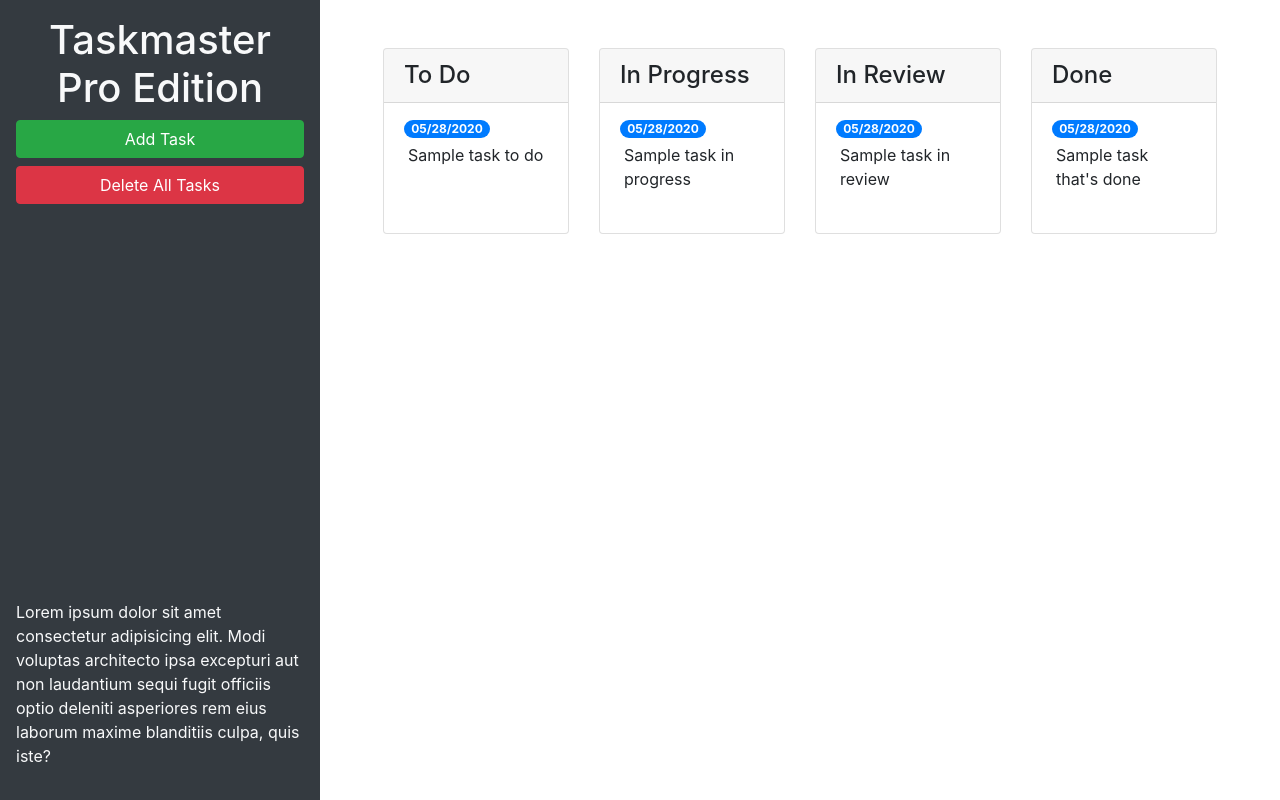
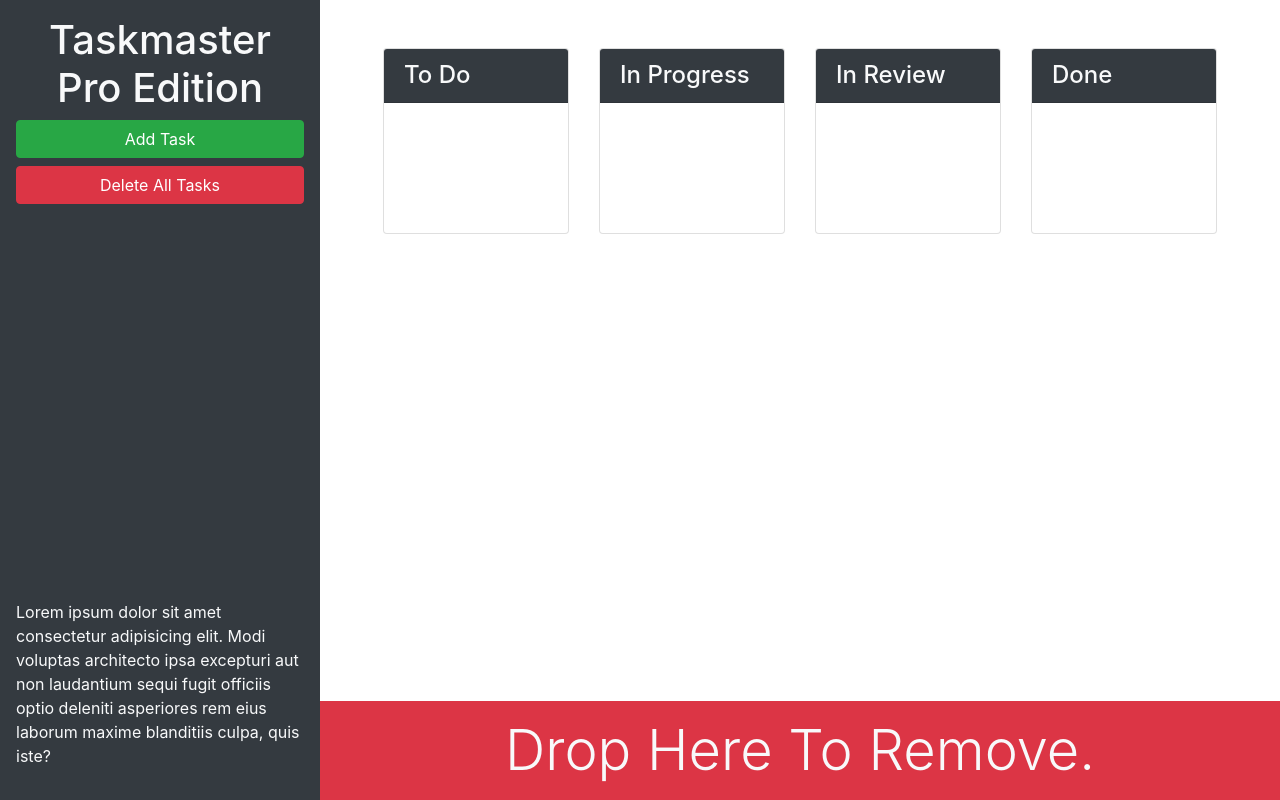
Before and after one commit to khyan22/taskmaster-pro, a plain HTML site: page index.html in a window 1280 px wide. Drawn offline with nearby package versions, Linux system fonts and the light colour scheme.

Commit message:
added delete section and status section

```diff
--- a/index.html
+++ b/index.html
@@ -13,7 +13,7 @@
 <body>
 
   <div class="row min-vh-100 no-gutters">
-    <header class="col-12 col-lg-3 bg-dark text-light d-flex flex-column p-4 p-lg-3">
+    <header class="col-12 col-lg-3 bg-dark text-light sticky-top d-flex flex-column p-4 p-lg-3 ">
       <h1 class="text-center">
         Taskmaster Pro Edition
       </h1>
@@ -24,73 +24,58 @@
       </button>
 
       <button id="remove-tasks" class="btn btn-block btn-danger">Delete All Tasks</button>
-      <p class="mt-auto">
+      <p class="mt-auto d-none d-lg-block">
         Lorem ipsum dolor sit amet consectetur adipisicing elit. Modi voluptas architecto ipsa excepturi aut non
         laudantium sequi fugit officiis optio deleniti asperiores rem eius laborum maxime blanditiis culpa, quis iste?
       </p>
     </header>
 
 
-    <main class="col-12 col-lg-9">
+    <main class="col-12 col-lg-9 d-flex flex-column">
       <div class="m-5 row justify-content-around">
 
         <div class="col-12 col-md-6 col-xl-3 mb-3">
           <div class="card">
-            <h4 class="card-header">
+            <h4 class="card-header bg-dark text-light">
               To Do
             </h4>
-            <ul id="list-toDo" class="list-group list-group-flush">
-              <li class="list-group-item">
-                <span class="badge badge-primary badge-pill">05/28/2020</span>
-                <p class="m-1">Sample task to do</p>
-              </li>
-            </ul>
+            <ul id="list-toDo" class="list-group list-group-flush"></ul>
           </div>
         </div>
 
         <div class="col-12 col-md-6 col-xl-3 mb-3">
           <div class="card">
-            <h4 class="card-header">
+            <h4 class="card-header bg-dark text-light">
               In Progress
             </h4>
-            <ul id="list-inProgress" class="list-group list-group-flush">
-              <li class="list-group-item">
-                <span class="badge badge-primary badge-pill">05/28/2020</span>
-                <p class="m-1">Sample task in progress</p>
-              </li>
-            </ul>
+            <ul id="list-inProgress" class="list-group list-group-flush"></ul>
           </div>
         </div>
 
         <div class="col-12 col-md-6 col-xl-3 mb-3">
           <div class="card">
-            <h4 class="card-header">
+            <h4 class="card-header bg-dark text-light">
               In Review
             </h4>
-            <ul id="list-inReview" class="list-group list-group-flush">
-              <li class="list-group-item">
-                <span class="badge badge-primary badge-pill">05/28/2020</span>
-                <p class="m-1">Sample task in review</p>
-              </li>
-            </ul>
+            <ul id="list-inReview" class="list-group list-group-flush"></ul>
           </div>
         </div>
 
       <div class="col-12 col-md-6 col-xl-3 mb-3">
           <div class="card">
-            <h4 class="card-header">
+            <h4 class="card-header bg-dark text-light">
               Done
             </h4>
-            <ul id="list-done" class="list-group list-group-flush">
-              <li class="list-group-item">
-                <span class="badge badge-primary badge-pill">05/28/2020</span>
-                <p class="m-1">Sample task that's done</p>
-              </li>
-            </ul>
+            <ul id="list-done" class="list-group list-group-flush"></ul>
           </div>
         </div>
 
+      </div>
 
+      <div id="trash" class="mt-auto">
+        <div class="w-100 bg-danger p-3 text-center text-light display-4">
+          Drop Here To Remove.
+        </div>
       </div>
     </main>
   </div>
```
